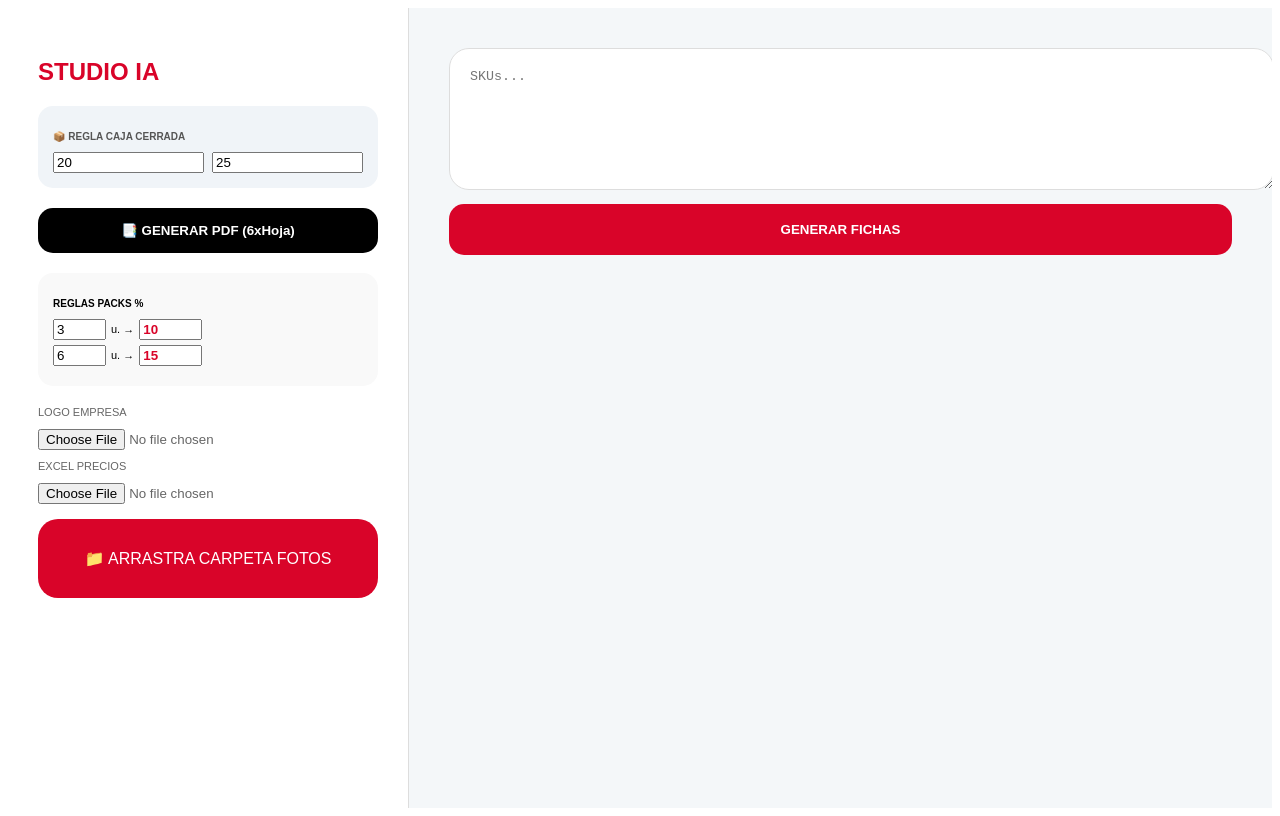
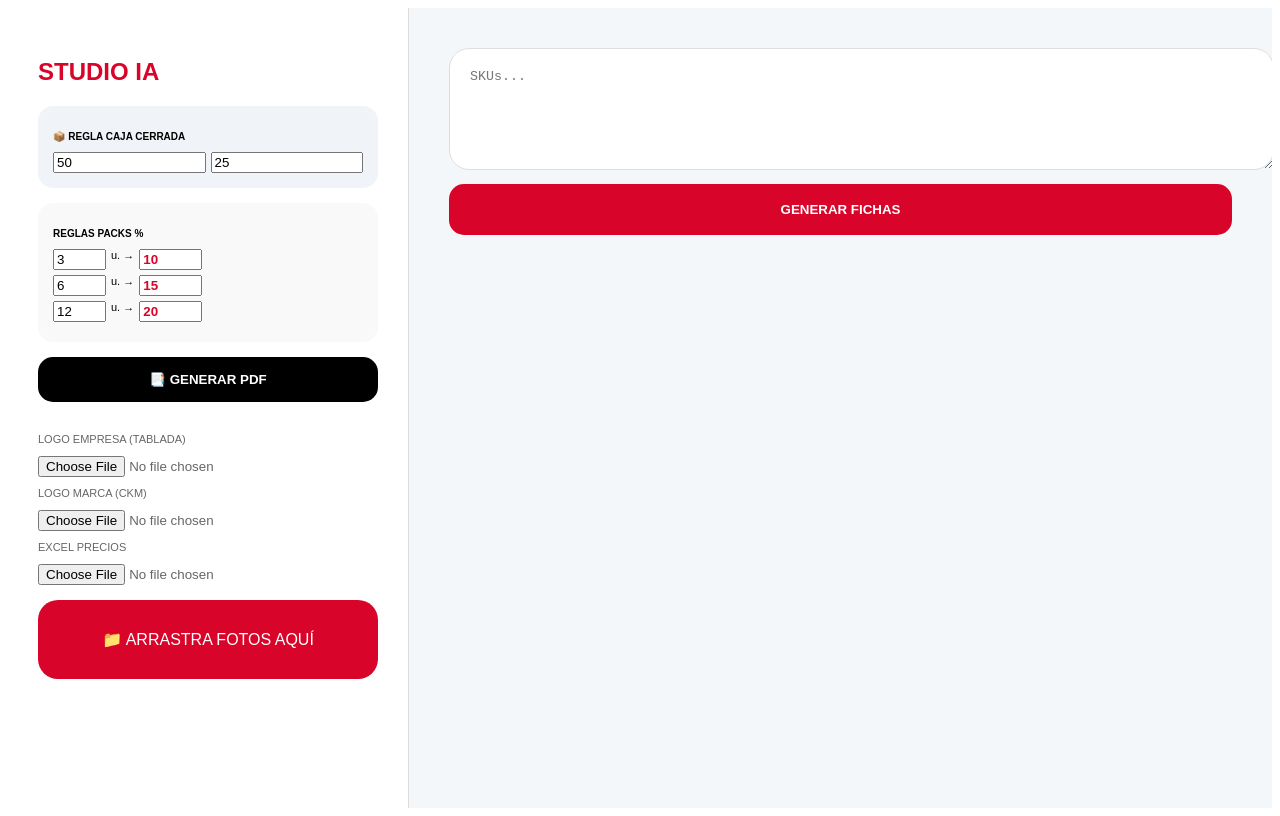
Before and after one commit to tabladamotosrepuestos-art/mi-app-estudio, a React (Vite) app in the folder mi-app-ai/: page / in a window 1280 px wide. Built offline with nearby package versions, Linux system fonts and the light colour scheme; the HTML template or start-up script is replaced by a standard one.

Commit message:
Update App.tsx

```diff
--- a/mi-app-ai/src/App.tsx
+++ b/mi-app-ai/src/App.tsx
@@ -8,7 +8,7 @@ interface Producto {
   cantidad: number; descuentoManual: number;
 }
 
-// --- COMPONENTE DE LA FICHA (DISEÑO ORIGINAL MANTENIDO) ---
+// --- COMPONENTE DE LA FICHA (DISEÑO FIEL AL PDF) ---
 const FichaStudioIA = ({ producto, bancoFotos, reglasPack, reglaCaja, logoEmpresa, logoMarca, onUpdate, onDelete }: {
   producto: Producto, bancoFotos: Record<string, string>, reglasPack: Regla[], reglaCaja: Regla,
   logoEmpresa: string | null, logoMarca: string | null,
@@ -18,9 +18,9 @@ const FichaStudioIA = ({ producto, bancoFotos, reglasPack, reglaCaja, logoEmpres
   const foto = bancoFotos[producto.sku.toLowerCase().trim()];
   const precioBase = producto.costo * (1 + producto.rent / 100);
 
-  // Lógica de Descuento: Prioriza Caja Cerrada si la cantidad coincide o supera, sino reglas normales
+  // Lógica de Descuento: Prioriza Caja Cerrada si la cantidad es igual a la de la caja
   let descFinal = producto.descuentoManual;
-  if (producto.cantidad >= reglaCaja.x) {
+  if (producto.cantidad === reglaCaja.x) {
     descFinal = reglaCaja.y;
   } else {
     const reglaPack = [...reglasPack].sort((a, b) => b.x - a.x).find(r => producto.cantidad >= r.x);
@@ -38,7 +38,7 @@ const FichaStudioIA = ({ producto, bancoFotos, reglasPack, reglaCaja, logoEmpres
           try {
             const data = [new ClipboardItem({ [blob.type]: blob })];
             await navigator.clipboard.write(data);
-            alert("✅ Imagen copiada.");
+            alert("✅ Ficha copiada.");
           } catch (err) { alert("Error al copiar."); }
         }
       }, 'image/png');
@@ -47,29 +47,31 @@ const FichaStudioIA = ({ producto, bancoFotos, reglasPack, reglaCaja, logoEmpres
 
   return (
     <div style={{ display: 'flex', flexDirection: 'column', gap: '15px', width: '380px' }}>
-      {/* Controles superiores */}
+      {/* Controles del Editor */}
       <div style={{ backgroundColor: 'white', borderRadius: '25px', padding: '18px', boxShadow: '0 10px 30px rgba(0,0,0,0.05)', border: '1px solid #f0f0f0' }}>
         <div style={{ display: 'flex', justifyContent: 'space-between', marginBottom: '10px', alignItems: 'center' }}>
-          <span style={{ backgroundColor: '#e8f5e9', color: '#2ecc71', padding: '4px 10px', borderRadius: '10px', fontSize: '9px', fontWeight: 'bold' }}>UNIDADES</span>
+          <span style={{ backgroundColor: '#e8f5e9', color: '#2ecc71', padding: '4px 10px', borderRadius: '10px', fontSize: '9px', fontWeight: 'bold' }}>SELECCIONAR CANTIDAD</span>
           <div style={{ display: 'flex', gap: '5px' }}>
             <button onClick={copiarImagen} style={{ background: '#f8f9fa', border: '1px solid #ddd', borderRadius: '8px', padding: '8px 12px', fontSize: '11px', cursor: 'pointer', fontWeight: 'bold' }}>📋 COPIAR</button>
             <button onClick={onDelete} style={{ border: 'none', background: 'none', cursor: 'pointer', color: '#ddd', fontSize: '18px' }}>✕</button>
           </div>
         </div>
-        <div style={{ display: 'flex', gap: '8px', flexWrap: 'wrap' }}>
+        <div style={{ display: 'flex', gap: '6px', flexWrap: 'wrap' }}>
           {[1, 3, 6, 12, reglaCaja.x].map(n => (
             <button key={n} onClick={() => onUpdate({...producto, cantidad: n})}
-              style={{ flex: '1 0 18%', padding: '12px 0', borderRadius: '12px', border: 'none', fontSize: '11px', fontWeight: 'bold', cursor: 'pointer', backgroundColor: producto.cantidad === n ? '#d90429' : '#f0f0f0', color: producto.cantidad === n ? 'white' : '#666' }}>
-              x{n}
+              style={{ flex: '1', padding: '10px 0', borderRadius: '12px', border: 'none', fontSize: '11px', fontWeight: 'bold', cursor: 'pointer', backgroundColor: producto.cantidad === n ? '#d90429' : '#f0f0f0', color: producto.cantidad === n ? 'white' : '#666' }}>
+              {n === reglaCaja.x ? `📦 CAJA` : `x${n}`}
             </button>
           ))}
         </div>
       </div>
 
-      {/* Ficha Visual (El área que se exporta) */}
+      {/* Ficha Visual */}
       <div ref={fichaRef} className="area-captura" style={{ backgroundColor: 'white', borderRadius: '35px', overflow: 'hidden', boxShadow: '0 20px 45px rgba(0,0,0,0.12)', position: 'relative' }}>
         <div style={{ height: '280px', display: 'flex', alignItems: 'center', justifyContent: 'center', background: 'white', padding: '20px', position: 'relative' }}>
           <div style={{ position: 'absolute', top: '15px', left: '15px', background: '#d90429', color: 'white', padding: '5px 12px', borderRadius: '12px', fontSize: '10px', fontWeight: 'bold' }}>SKU: {producto.sku}</div>
+
+          {/* Logo de Marca Restablecido */}
           {logoMarca && <img src={logoMarca} alt="marca" style={{ position: 'absolute', top: '10px', right: '10px', height: '60px', maxWidth: '110px', objectFit: 'contain' }} />}
 
           <div style={{ position: 'absolute', top: '80px', right: '15px', display: 'flex', flexDirection: 'column', gap: '8px' }}>
@@ -131,13 +133,12 @@ export default function App() {
   const [bancoFotos, setBancoFotos] = useState<Record<string, string>>({});
   const [logoEmpresa, setLogoEmpresa] = useState<string | null>(null);
   const [logoMarca, setLogoMarca] = useState<string | null>(null);
-  const [reglasPack, setReglasPack] = useState<Regla[]>([{ x: 3, y: 10 }, { x: 6, y: 15 }]);
-  const [reglaCaja, setReglaCaja] = useState<Regla>({ x: 20, y: 25 });
+  const [reglasPack, setReglasPack] = useState<Regla[]>([{ x: 3, y: 10 }, { x: 6, y: 15 }, { x: 12, y: 20 }]);
+  const [reglaCaja, setReglaCaja] = useState<Regla>({ x: 50, y: 25 });
   const [whatsapp, setWhatsapp] = useState("3513755526");
   const [instagram, setInstagram] = useState("tablada_motos");
   const [isDragging, setIsDragging] = useState(false);
 
-  // Manejo de Fotos (Carpeta o Archivos)
   const procesarArchivo = (file: File) => {
     if (file.type.startsWith('image/')) {
       const r = new FileReader();
@@ -149,22 +150,22 @@ export default function App() {
     }
   };
 
-  const traverseFileTree = (item: any) => {
-    if (item.isFile) {
-      item.file((file: File) => procesarArchivo(file));
-    } else if (item.isDirectory) {
-      const dirReader = item.createReader();
-      dirReader.readEntries((entries: any[]) => { entries.forEach(entry => traverseFileTree(entry)); });
-    }
-  };
-
   const handleDrop = (e: React.DragEvent) => {
     e.preventDefault(); setIsDragging(false);
     const dtItems = e.dataTransfer.items;
     if (dtItems) {
       for (let i = 0; i < dtItems.length; i++) {
         const item = dtItems[i].webkitGetAsEntry();
-        if (item) traverseFileTree(item);
+        if (item) {
+            const traverse = (entry: any) => {
+                if (entry.isFile) entry.file(procesarArchivo);
+                else if (entry.isDirectory) {
+                    const reader = entry.createReader();
+                    reader.readEntries((entries: any[]) => entries.forEach(traverse));
+                }
+            };
+            traverse(item);
+        }
       }
     }
   };
@@ -176,17 +177,15 @@ export default function App() {
     const pW = pdf.internal.pageSize.getWidth();
     const pH = pdf.internal.pageSize.getHeight();
 
-    // Portada Negra Tablada Motos
+    // Portada
     pdf.setFillColor(0, 0, 0); pdf.rect(0, 0, pW, pH, 'F');
     if (logoEmpresa) pdf.addImage(logoEmpresa, 'PNG', pW/2 - 45, pH/2 - 80, 90, 90);
     pdf.setTextColor(255, 255, 255);
     pdf.setFontSize(30); pdf.setFont("helvetica", "bold");
     pdf.text("CATÁLOGO DE OFERTAS", pW/2, pH/2 + 30, { align: 'center' });
-    pdf.setFontSize(14); pdf.setFont("helvetica", "normal");
-    pdf.text(`WhatsApp: ${whatsapp}`, pW/2, pH/2 + 50, { align: 'center' });
-    pdf.text(`Instagram: @${instagram}`, pW/2, pH/2 + 60, { align: 'center' });
+    pdf.setFontSize(14); pdf.text(`WhatsApp: ${whatsapp}`, pW/2, pH/2 + 50, { align: 'center' });
 
-    // Fichas (6 por página)
+    // Fichas (6 por hoja)
     const fichas = document.querySelectorAll('.area-captura');
     const mX = 10, mY = 15;
     const wF = (pW - (mX * 3)) / 2;
@@ -202,38 +201,25 @@ export default function App() {
     pdf.save("Catalogo_Tablada_Motos.pdf");
   };
 
-  const procesarSku = (sku: string) => {
-    const c = sku.trim(); if (!c) return;
-    const info = dbPrecios.find((p: any) => String(p.SKU).trim() === c);
-    setItems(prev => [{
-      id: Date.now() + Math.random(), sku: c,
-      nombre: info ? (info["NOMBRE "] || info["NOMBRE"] || "PRODUCTO") : "PRODUCTO",
-      costo: info ? (parseFloat(info["costo"]) || 0) : 0,
-      rent: info ? (parseFloat(info["rentabilidad "]) || 0) : 0,
-      cantidad: 1, descuentoManual: 0
-    }, ...prev]);
-  };
-
   return (
     <div style={{ display: 'flex', height: '100vh', background: '#f4f7f9', fontFamily: 'sans-serif' }}>
       <aside style={{ width: '340px', background: 'white', padding: '30px', borderRight: '1px solid #ddd', overflowY: 'auto' }}>
         <h2 style={{ color: '#d90429', fontWeight: '900', marginBottom: '20px' }}>STUDIO IA</h2>
 
-        {/* REGLA CAJA CERRADA (Control Interno) */}
-        <div style={{ background: '#f0f4f8', padding: '15px', borderRadius: '15px', marginBottom: '20px' }}>
-          <p style={{ fontSize: '10px', fontWeight: 'bold', color: '#555' }}>📦 REGLA CAJA CERRADA</p>
-          <div style={{ display: 'flex', gap: '8px', marginTop: '5px' }}>
+        {/* REGLA CAJA */}
+        <div style={{ background: '#f0f4f8', padding: '15px', borderRadius: '15px', marginBottom: '15px' }}>
+          <p style={{ fontSize: '10px', fontWeight: 'bold' }}>📦 REGLA CAJA CERRADA</p>
+          <div style={{ display: 'flex', gap: '5px', marginTop: '5px' }}>
             <input type="number" value={reglaCaja.x} onChange={e => setReglaCaja({...reglaCaja, x: parseInt(e.target.value)})} style={{ width: '50%' }} placeholder="Cant." />
             <input type="number" value={reglaCaja.y} onChange={e => setReglaCaja({...reglaCaja, y: parseInt(e.target.value)})} style={{ width: '50%' }} placeholder="Desc %" />
           </div>
         </div>
 
-        <button onClick={generarPDF} style={{ width: '100%', padding: '15px', background: 'black', color: 'white', borderRadius: '15px', fontWeight: 'bold', marginBottom: '20px', cursor: 'pointer', border: 'none' }}>📑 GENERAR PDF (6xHoja)</button>
-
-        <div style={{ marginBottom: '20px', background: '#f9f9f9', padding: '15px', borderRadius: '15px' }}>
+        {/* REGLAS PACKS RESTABLECIDAS */}
+        <div style={{ marginBottom: '15px', background: '#f9f9f9', padding: '15px', borderRadius: '15px' }}>
           <p style={{ fontSize: '10px', fontWeight: 'bold' }}>REGLAS PACKS %</p>
           {reglasPack.map((r, idx) => (
-            <div key={idx} style={{ display: 'flex', gap: '5px', marginBottom: '5px', alignItems: 'center' }}>
+            <div key={idx} style={{ display: 'flex', gap: '5px', marginBottom: '5px' }}>
               <input type="number" value={r.x} onChange={e => { const n = [...reglasPack]; n[idx].x = parseInt(e.target.value); setReglasPack(n); }} style={{ width: '45px' }} />
               <span style={{ fontSize: '11px' }}>u. →</span>
               <input type="number" value={r.y} onChange={e => { const n = [...reglasPack]; n[idx].y = parseInt(e.target.value); setReglasPack(n); }} style={{ width: '55px', color: '#d90429', fontWeight: 'bold' }} />
@@ -241,26 +227,31 @@ export default function App() {
           ))}
         </div>
 
+        <button onClick={generarPDF} style={{ width: '100%', padding: '15px', background: 'black', color: 'white', borderRadius: '15px', fontWeight: 'bold', marginBottom: '20px', cursor: 'pointer', border: 'none' }}>📑 GENERAR PDF</button>
+
         <div style={{ fontSize: '11px', color: '#666', marginBottom: '15px' }}>
-          <p>LOGO EMPRESA</p>
+          <p>LOGO EMPRESA (TABLADA)</p>
           <input type="file" onChange={(e) => { const f = e.target.files?.[0]; if (f) { const r = new FileReader(); r.onload = () => setLogoEmpresa(r.result as string); r.readAsDataURL(f); } }} />
+          <p style={{ marginTop: '10px' }}>LOGO MARCA (CKM)</p>
+          <input type="file" onChange={(e) => { const f = e.target.files?.[0]; if (f) { const r = new FileReader(); r.onload = () => setLogoMarca(r.result as string); r.readAsDataURL(f); } }} />
           <p style={{ marginTop: '10px' }}>EXCEL PRECIOS</p>
           <input type="file" onChange={(e) => { const f = e.target.files?.[0]; if (!f) return; const r = new FileReader(); r.onload = (evt) => { const wb = XLSX.read(evt.target?.result, { type: 'binary' }); setDbPrecios(XLSX.utils.sheet_to_json(wb.Sheets[wb.SheetNames[0]])); }; r.readAsBinaryString(f); }} />
         </div>
 
-        <div
-          onDragOver={(e) => { e.preventDefault(); setIsDragging(true); }}
-          onDragLeave={() => setIsDragging(false)}
-          onDrop={handleDrop}
-          style={{ padding: '30px 10px', background: isDragging ? '#ffebee' : '#d90429', color: 'white', borderRadius: '20px', textAlign: 'center', cursor: 'pointer', transition: '0.3s' }}
-        >
-          {isDragging ? "¡SUELTA LA CARPETA!" : "📁 ARRASTRA CARPETA FOTOS"}
+        <div onDragOver={(e) => { e.preventDefault(); setIsDragging(true); }} onDragLeave={() => setIsDragging(false)} onDrop={handleDrop}
+          style={{ padding: '30px 10px', background: isDragging ? '#ffebee' : '#d90429', color: 'white', borderRadius: '20px', textAlign: 'center', cursor: 'pointer' }}>
+          {isDragging ? "¡SUELTA LA CARPETA!" : "📁 ARRASTRA FOTOS AQUÍ"}
         </div>
       </aside>
 
       <main style={{ flex: 1, padding: '40px', overflowY: 'auto' }}>
-        <textarea value={skuInput} onChange={(e) => setSkuInput(e.target.value)} placeholder="SKUs..." style={{ width: '100%', height: '100px', borderRadius: '20px', padding: '20px', border: '1px solid #ddd', marginBottom: '10px' }} />
-        <button onClick={() => { skuInput.split('\n').forEach(procesarSku); setSkuInput(""); }} style={{ width: '100%', padding: '18px', background: '#d90429', color: 'white', borderRadius: '15px', fontWeight: 'bold', border: 'none', cursor: 'pointer' }}>GENERAR FICHAS</button>
+        <textarea value={skuInput} onChange={(e) => setSkuInput(e.target.value)} placeholder="SKUs..." style={{ width: '100%', height: '80px', borderRadius: '20px', padding: '20px', border: '1px solid #ddd', marginBottom: '10px' }} />
+        <button onClick={() => { skuInput.split('\n').forEach(s => {
+          const c = s.trim(); if (!c) return;
+          const info = dbPrecios.find((p: any) => String(p.SKU).trim() === c);
+          setItems(prev => [{ id: Date.now() + Math.random(), sku: c, nombre: info ? (info["NOMBRE "] || info["NOMBRE"] || "PRODUCTO") : "PRODUCTO", costo: info ? (parseFloat(info["costo"]) || 0) : 0, rent: info ? (parseFloat(info["rentabilidad "]) || 0) : 0, cantidad: 1, descuentoManual: 0 }, ...prev]);
+        }); setSkuInput(""); }} style={{ width: '100%', padding: '18px', background: '#d90429', color: 'white', borderRadius: '15px', fontWeight: 'bold', border: 'none', cursor: 'pointer' }}>GENERAR FICHAS</button>
+
         <div style={{ display: 'grid', gridTemplateColumns: 'repeat(auto-fill, minmax(380px, 1fr))', gap: '30px', marginTop: '30px' }}>
           {items.map(item => (
             <FichaStudioIA key={item.id} producto={item} bancoFotos={bancoFotos} reglasPack={reglasPack} reglaCaja={reglaCaja} logoEmpresa={logoEmpresa} logoMarca={logoMarca} onUpdate={(u) => setItems(items.map(i => i.id === item.id ? u : i))} onDelete={() => setItems(items.filter(i => i.id !== item.id))} />
```
